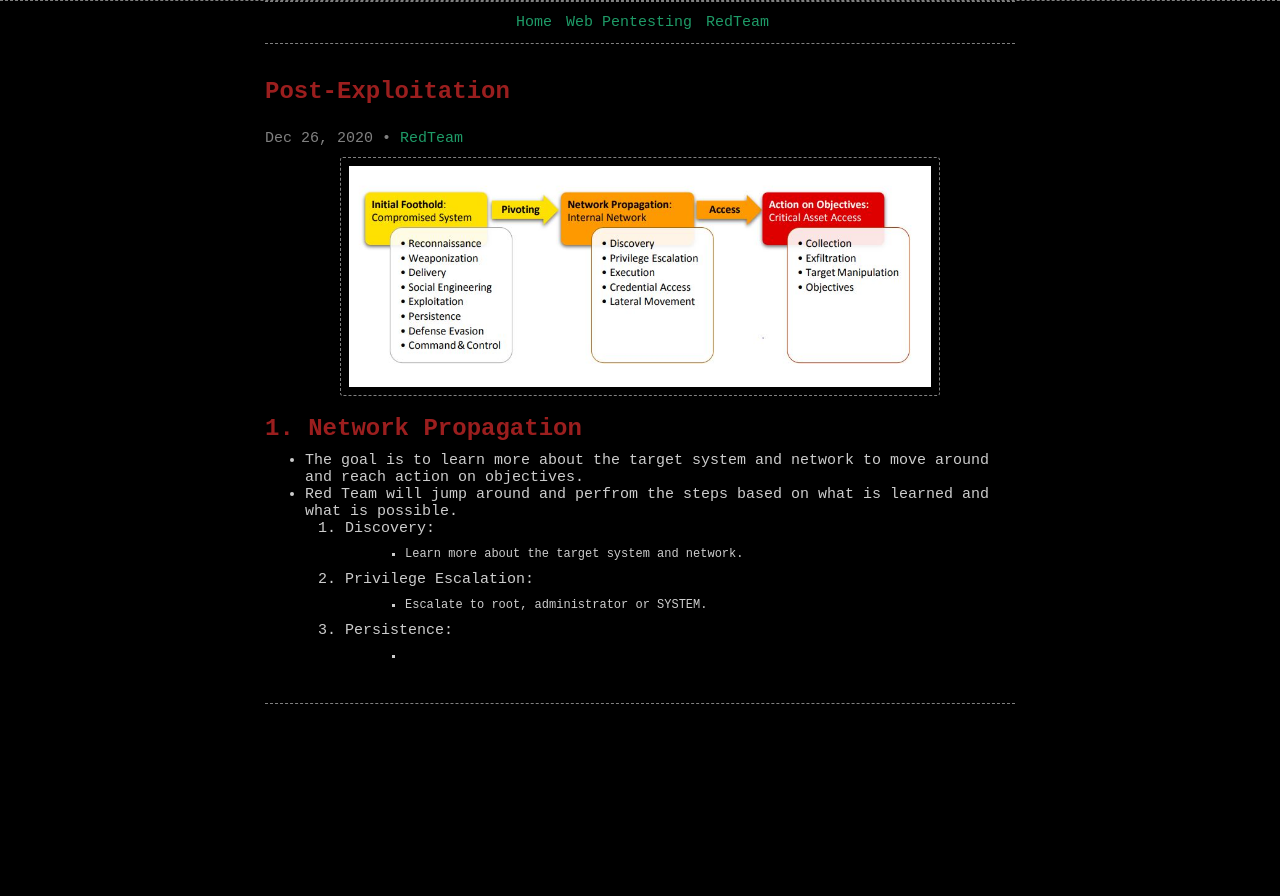
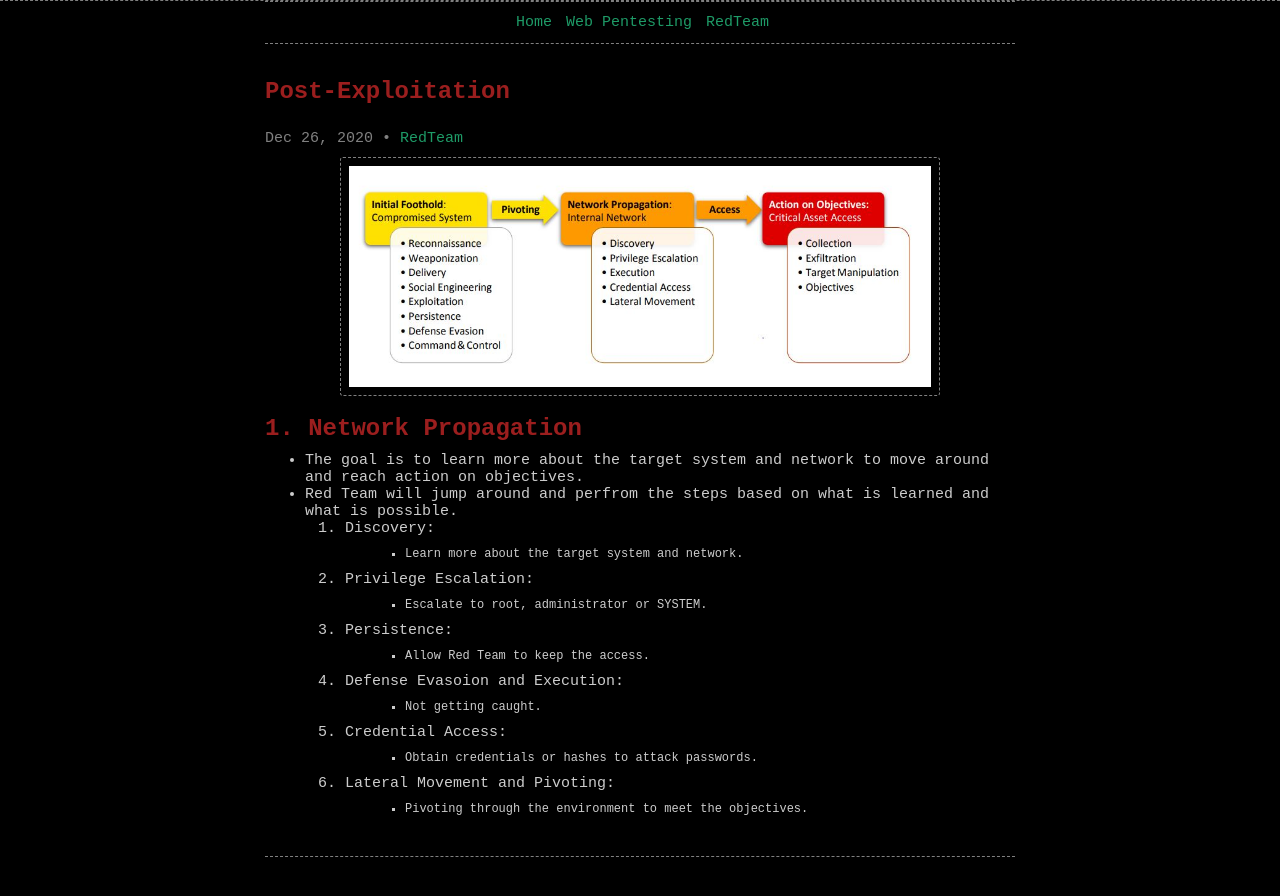
Before and after one commit to wizoutsugar/wizoutsugar.github.io, a Jekyll site: the page built from _posts/2020/RedTeam/2020-12-26-Post.md, in a window 1280 px wide. Shown: the top 896 px of the page. Built offline with Jekyll 4.4.1, drawn with Linux system fonts in a browser that asks for light colours; comment, search, counter and statistics services are not loaded.

Commit message:
Update 2020-12-26-Post.md

```diff
--- a/_posts/2020/RedTeam/2020-12-26-Post.md
+++ b/_posts/2020/RedTeam/2020-12-26-Post.md
@@ -20,4 +20,10 @@ tags:
     2. Privilege Escalation:
         > - Escalate to root, administrator or SYSTEM.
     3. Persistence:
-        > -
+        > - Allow Red Team to keep the access.
+    4. Defense Evasoion and Execution:
+        > - Not getting caught.
+    5. Credential Access:
+        > - Obtain credentials or hashes to attack passwords.
+    6. Lateral Movement and Pivoting:
+        > - Pivoting through the environment to meet the objectives.
```
